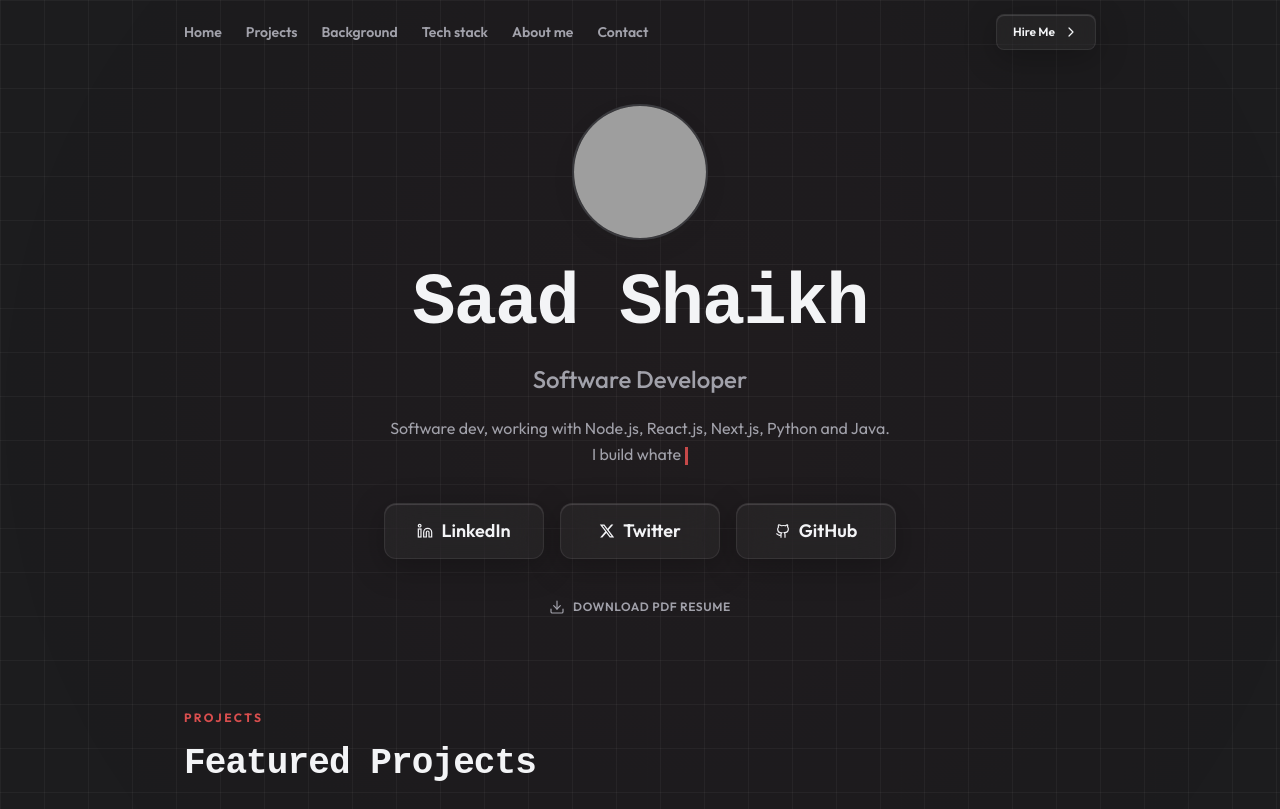
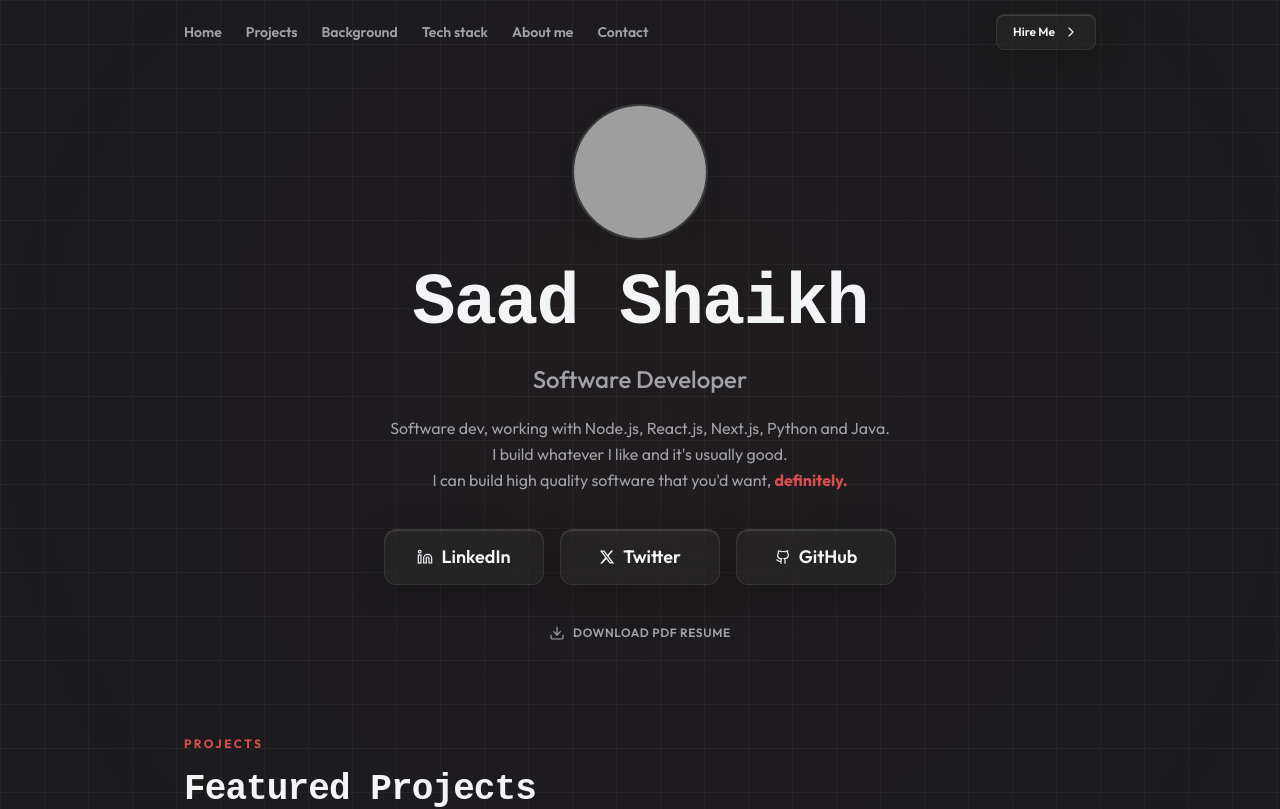
Before and after one commit to szzd7223/Portfolio-NextJS, a Next.js app: page / in a window 1280 px wide. Shown: the top 809 px of the page. Built offline with nearby package versions, Linux system fonts and the light colour scheme; grey boxes are pictures that could not be loaded; a web font is replaced by a local one.

Commit message:
text update again

```diff
--- a/app/components/Header.jsx
+++ b/app/components/Header.jsx
@@ -9,7 +9,8 @@ const Header = () => {
   const { name, title, tagline, bio, avatar, socials, resumeLink } = portfolioData.personalInfo;
 
   // Typing animation configuration
-  const normalPart = "Software dev, working with Node.js, React.js, Next.js, Python and Java.\nI build whatever I like and it's usually good.\nI can build high quality software that you'd want, ";
+  const staticPart = "Software dev, working with Node.js, React.js, Next.js, Python and Java.\nI build whatever I like and it's usually good.\n";
+  const normalPart = "I can build high quality software that you'd want, ";
   const highlightedPart = "definitely.";
   const fullTextLength = normalPart.length + highlightedPart.length;
 
@@ -27,7 +28,7 @@ const Header = () => {
           return prev + 1;
         });
       }, 70); // Natural character-by-character typing speed (70ms)
-    }, 200);
+    }, 600); // Trigger after the intro page animations load
 
     return () => {
       clearTimeout(startTimeout);
@@ -84,8 +85,9 @@ const Header = () => {
         initial={{ y: 15, opacity: 0 }}
         animate={{ y: 0, opacity: 1 }}
         transition={{ duration: 0.6, delay: 0.3 }}
-        className="mt-4 max-w-[580px] font-sans text-sm leading-relaxed text-muted sm:text-base whitespace-pre-line min-h-[48px]"
+        className="mt-4 max-w-[580px] font-sans text-sm leading-relaxed text-muted sm:text-base whitespace-pre-line min-h-[72px]"
       >
+        <span>{staticPart}</span>
         <span>{typedNormal}</span>
         {typedHighlight && (
           <span className="text-coral font-bold transition-colors duration-200">
```
